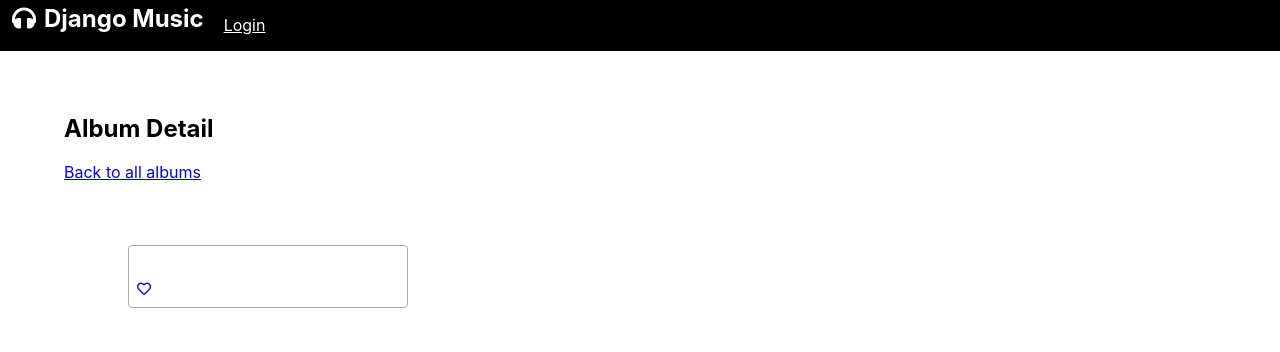
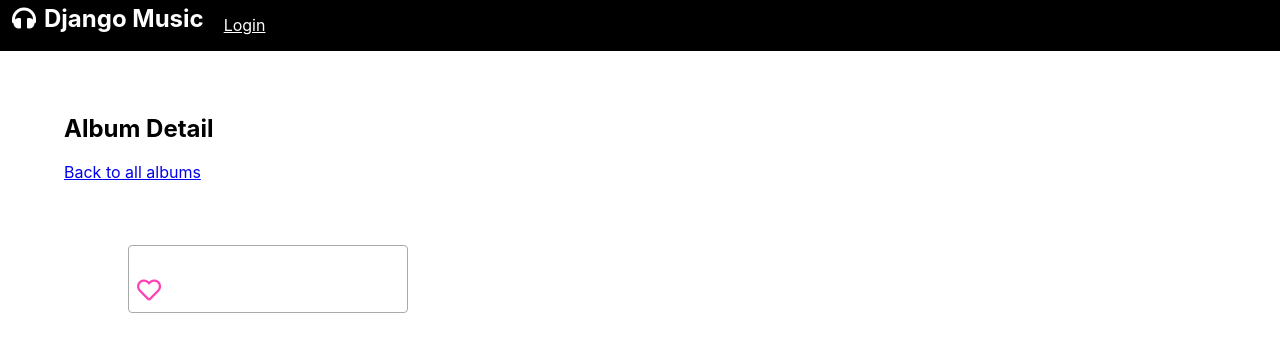
Before and after one commit to Momentum-Team-9/example-django-music, a Django app: template templates/albums/show_album.html in a window 1280 px wide. Shown: the top 352 px of the page. Run offline with Django 3.2, Linux system fonts and the light colour scheme; the template is opened without the code that fills it, so the values that code supplies are empty.

Commit message:
Add ability to toggle favorite

```diff
--- a/django_music/urls.py
+++ b/django_music/urls.py
@@ -25,9 +25,9 @@ urlpatterns = [
     path("albums/new", album_views.add_album, name="add_album"),
     path("albums/<int:pk>", album_views.show_album, name="show_album"),
     path(
-        "albums/<int:album_pk>/mark_favorite",
-        album_views.mark_favorite,
-        name="mark_favorite",
+        "albums/<int:album_pk>/favorite",
+        album_views.toggle_favorite,
+        name="toggle_favorite",
     ),
     path("albums/<int:pk>/edit", album_views.edit_album, name="edit_album"),
     path("albums/<int:pk>/delete", album_views.delete_album, name="delete_album"),
--- a/templates/albums/show_album.html
+++ b/templates/albums/show_album.html
@@ -9,9 +9,9 @@
   <p class="album_title f3 fw6 db dark-pink">{{ album.title }}</p>
   <p class="f5 gray">{{ album.artist.name }}</p>
   {% if album in user.fav_albums.all %}
-    <a href={% url 'mark_favorite' album_pk=album.pk %}><i class="fas fa-heart hot-pink"></i></a>
+    <a href={% url 'toggle_favorite' album_pk=album.pk %}><i class="fas fa-heart hot-pink f3"></i></a>
   {% else %}
-    <a href={% url 'mark_favorite' album_pk=album.pk %}><i class="far fa-heart"></i></a>
+    <a href={% url 'toggle_favorite' album_pk=album.pk %}><i class="far fa-heart hot-pink f3"></i></a>
   {% endif %}
 
 </div>
```
Also changed, not shown: albums/views.py (+7 -3 lines).
